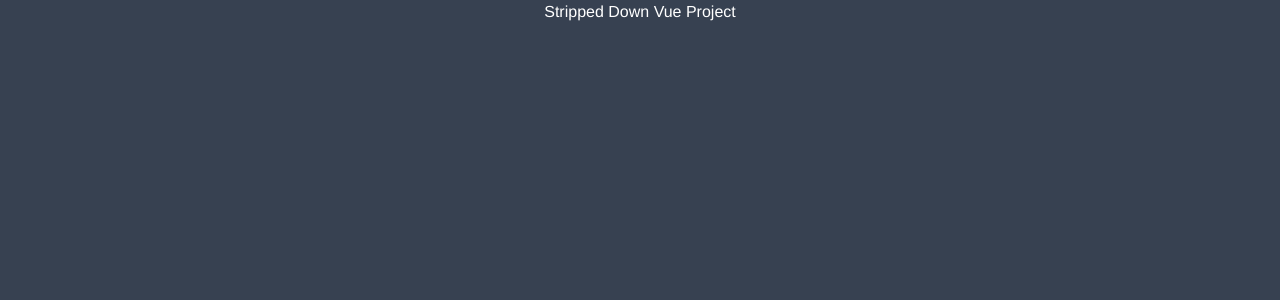
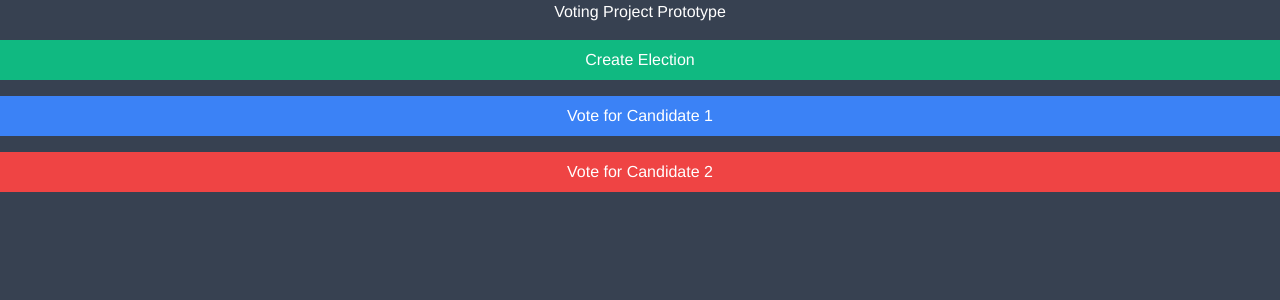
Before and after one commit to polea003/solana-voting-prototype, a Vue app: page / in a window 1280 px wide. Shown: the top 300 px of the page. Built offline with nearby package versions, Linux system fonts and the light colour scheme.

Commit message:
mockup UI and check for wallet on load

```diff
--- a/src/App.vue
+++ b/src/App.vue
@@ -1,11 +1,49 @@
 <template>
-  <div class="w-screen h-screen bg-gray-700 text-white">Stripped Down Vue Project</div>
+  <div class="w-screen h-screen bg-gray-700 text-white">
+    <div class='flex flex-col space-y-4'>
+      <div>Voting Project Prototype</div>
+      <div class='bg-green-500 p-2'>Create Election</div>
+      <div class='bg-blue-500 p-2'>Vote for Candidate 1</div>
+      <div class='bg-red-500 p-2'>Vote for Candidate 2</div>
+
+    </div>
+  </div>
 </template>
 
 <script>
 
 export default {
   name: 'App',
+  async mounted () {
+    const onLoad = async () => {
+      await this.checkIfWalletIsConnected();
+    };
+    window.addEventListener('load', onLoad);
+    return () => window.removeEventListener('load', onLoad);
+
+  },
+  data () {
+    return {
+      election: undefined,
+      walletAddress: undefined
+    }
+  },
+  methods: {
+    async checkIfWalletIsConnected () {
+      try {
+        const { solana } = window;
+        if (solana) {
+          if (solana.isPhantom) {
+            console.log('Phantom wallet found!');
+          }
+        } else {
+          alert('Solana object not found! Get a Phantom Wallet 👻');
+        }
+      } catch (error) {
+        console.error(error);
+      }
+    }
+  }
 
 }
 </script>
```
